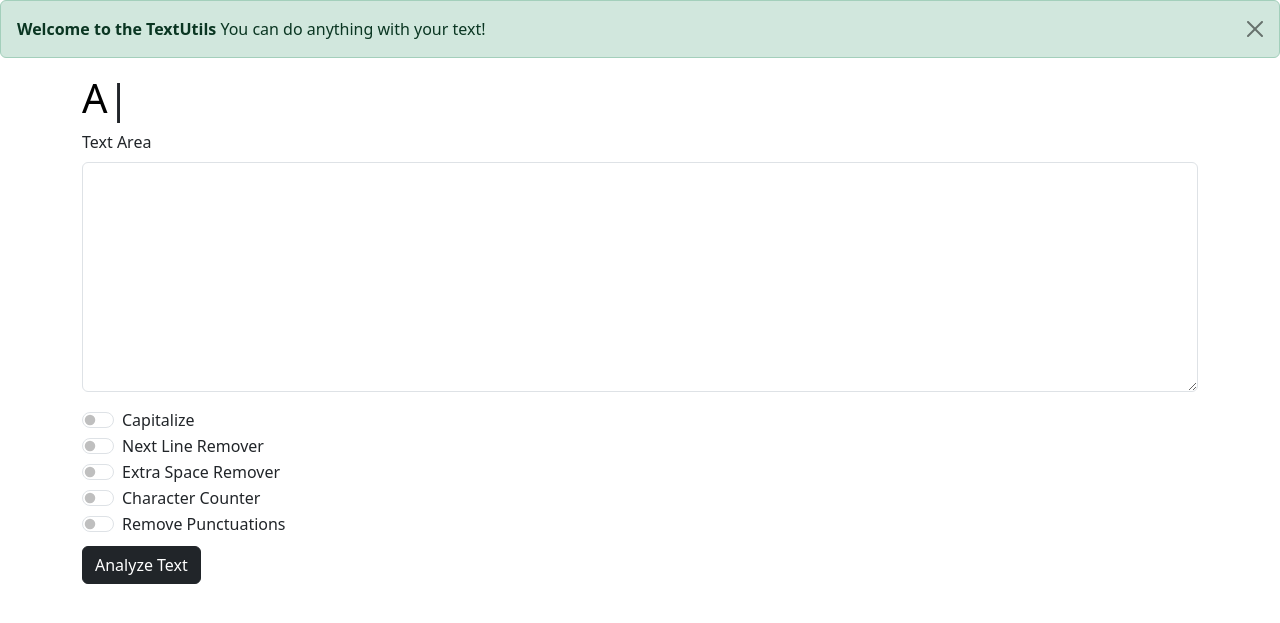
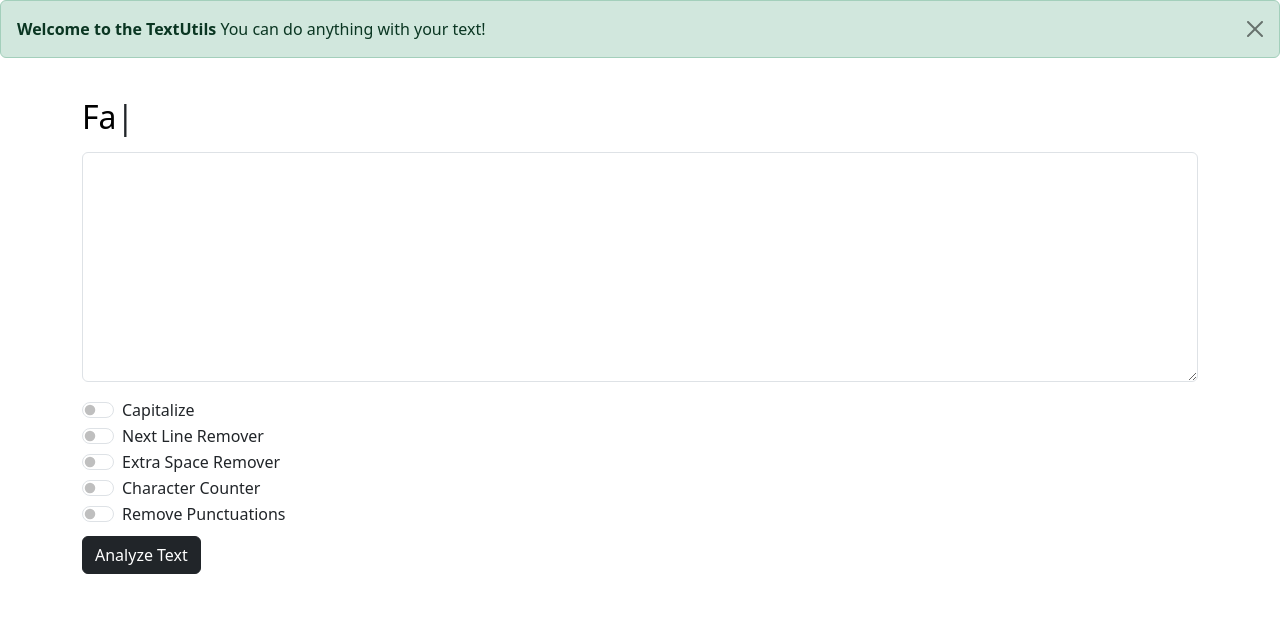
Before and after one commit to Algos-bySchizo/Django, a Django app: page / in a window 1280 px wide. Shown: the part 56-679 px from the top of the page. Run offline with Django 5.2, Linux system fonts and the light colour scheme.

Commit message:
adding typed.js in index.html for more appealing front-end

```diff
--- a/jsite/templates/index.html
+++ b/jsite/templates/index.html
@@ -51,9 +51,8 @@
     <div class="container">
       <form class="form" action="/analyze/" method="post"> {% csrf_token %}
         <div class="mb-3">
-          <h1><span id="typed-text" style="color: black;"></span></h1>
-          <label for="exampleFormControlTextarea1" class="form-label">Text
-            Area</label>
+          <br>
+          <label for="exampleFormControlTextarea1" class="form-label"><h2><span id="typed-text" style="color: black;"></span></h2></label>
           <textarea class="form-control" id="exampleFormControlTextarea1"
             name='text' rows="9"></textarea>
         </div>
@@ -97,9 +96,10 @@
     <script>
   var typed = new Typed('#typed-text', {
     strings: ['Welcome to TextUtils!', 'Analyze your text like a pro.', 'Fast, Clean & Powerful.'],
-    typeSpeed: 50,
-    backSpeed: 30,
-    loop: true
+    typeSpeed: 10,
+    backSpeed: 10,
+    loop: true,
+    smartBackspace: false
   });
 </script>
   </body>
```
